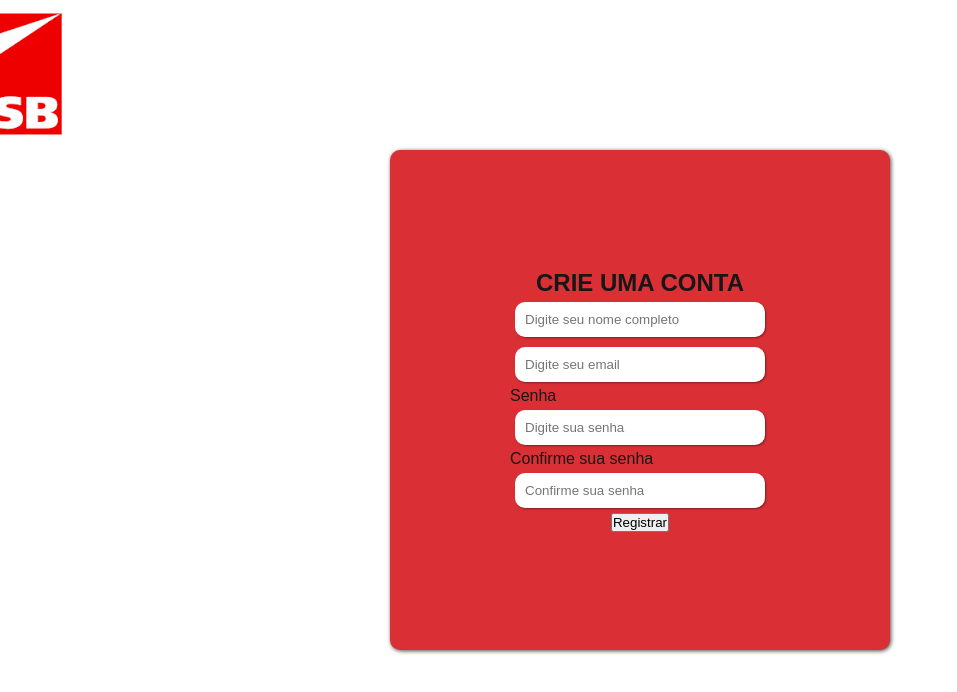
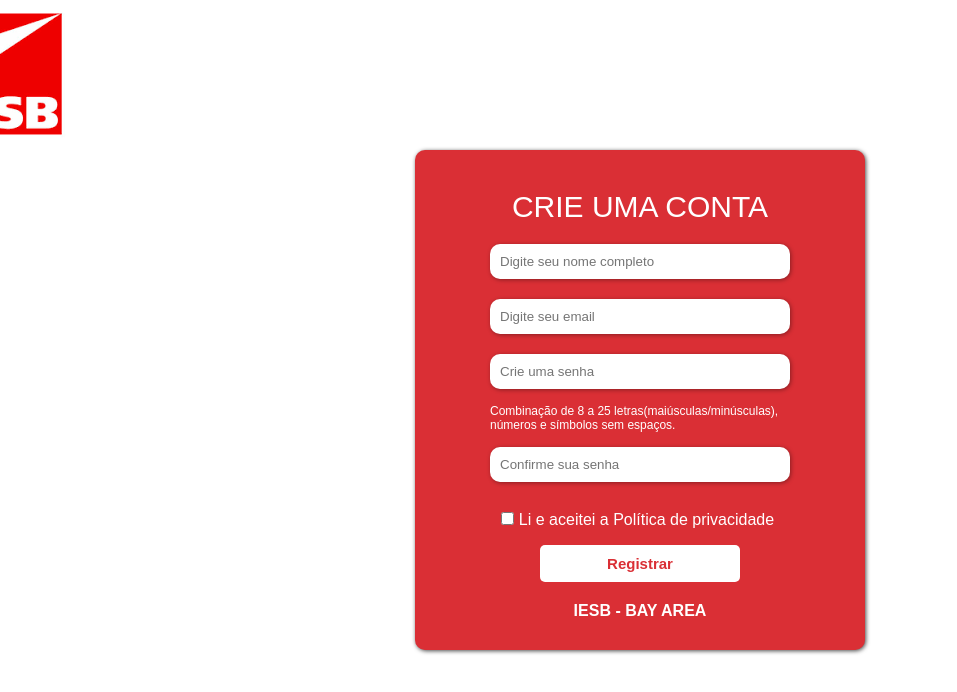
Before and after one commit to fabrica-bayarea/novoTrello, a Next.js app in the folder front-end/: page /register in a window 1280 px wide. Shown: the top 692 px of the page, without its empty margins (0-957 px from the left). Built offline with nearby package versions, Linux system fonts and the light colour scheme.

Commit message:
style: fix register screen style

```diff
--- a/front-end/app/page.module.css
+++ b/front-end/app/page.module.css
@@ -124,6 +124,7 @@ margin-bottom: 10px;
 }
 
 .conect{
+  color: white;
   text-align: center;
   padding: 4px;
 }
--- a/front-end/app/register/page.tsx
+++ b/front-end/app/register/page.tsx
@@ -4,7 +4,7 @@ export default function register(){
         <main className={styles.main}>
             <img className={styles.logo} src="/images/logoIesb.png" alt="Logo IESB" />
             <section className={styles.registerSection}>
-                <h1>CRIE UMA CONTA</h1>
+                <h1 className={styles.title}>CRIE UMA CONTA</h1>
                 <div>
                     <input className={styles.divInput}type="text" name="name" id="name" placeholder="Digite seu nome completo" />
                 </div>
@@ -12,14 +12,24 @@ export default function register(){
                     <input className={styles.divInput} type="email" name="email" id="email" placeholder="Digite seu email" />
                 </div>
                 <div>
-                    <label>Senha</label>
-                    <input className={styles.divInput} type="password" name="password" id="password" placeholder="Digite sua senha" />
+                    <input className={styles.divInput} type="password" name="password" id="password" placeholder="Crie uma senha" />
+
+                </div>
+                <div className={styles.divText}>
+                <p className={styles.text}>Combinação de 8 a 25 letras(maiúsculas/minúsculas), números e símbolos sem espaços.</p>
                 </div>
                 <div>
-                    <label>Confirme sua senha</label>
+
                     <input className={styles.divInput} type="password" name="confirmPassword" id="confirmPassword" placeholder="Confirme sua senha" />
                 </div>
+                <div className={styles.checkbox}><label htmlFor="">
+                    <input className={styles.checkbox}type="checkbox" name="acceptTerms" id="acceptTerms" />
+                    Li e aceitei a Política de privacidade
+                </label>
+                </div>
+
                 <input className={styles.submit} type="button" value="Registrar" />
+                <p className={styles.rodape}>IESB - BAY AREA</p>
             </section>
         </main>
     )
--- a/front-end/app/register/register.module.css
+++ b/front-end/app/register/register.module.css
@@ -12,28 +12,70 @@ align-items: center;
 justify-content: center;
 flex-direction: column;
 background-color: #DA2F35;
-width: 500px;
+width: 450px;
 height: 500px;
 position: relative;
 border-radius: 10px;
 box-shadow: 1px 1px 4px rgba(0, 0, 0, 0.712);
 
 }
-
+.logo{
+    position: fixed;
+    top: 0px;
+    right: 1170px;
+        }
 .divInput{
 display: flex;
 background-color: white;
 flex-direction: column;
-    margin: 5px;
+margin: 10px;
 padding: 10px;
-    width: 250px;
+width: 300px;
 border-radius: 10px;
-    box-shadow: 1px 1px 2px rgba(0, 0, 0, 0.397);
+box-shadow: 1px 1px 4px rgba(0, 0, 0, 0.37);
 border: none;}
 
-    .logo{
-        position: fixed;
-        top: 0px;
-        right: 1170px;
+.title{
+font-size: 30px;
+color: white;
+font-weight: 500;
+margin: 10px;
+}
+.divText{
+width: 300px;
+margin: 5px;
+}
+.text{
+color: white;
+font-size: 12px;
+text-align: left;
+}
 
+.checkbox{
+    color: white;
+    margin-top: 10px;
+    margin-bottom: 10px;
+    margin-right: 5px;
 }
+
+.submit{
+    padding: 10px;
+    width: 200px;
+    border-radius: 5px;
+    border: none;
+    background-color: white;
+    font-size: 15px;
+    font-weight: 600;
+    color:  #DA2F35;
+    transition: transform 0.3s ease;
+}
+.submit:hover{
+    text-decoration: underline;
+    transform: scale(1.1);
+}
+
+.rodape{
+    margin-top: 20px;
+    color: white;
+    font-weight: 700;
+}
```
Lines whose indentation alone changed are shown as unchanged.
